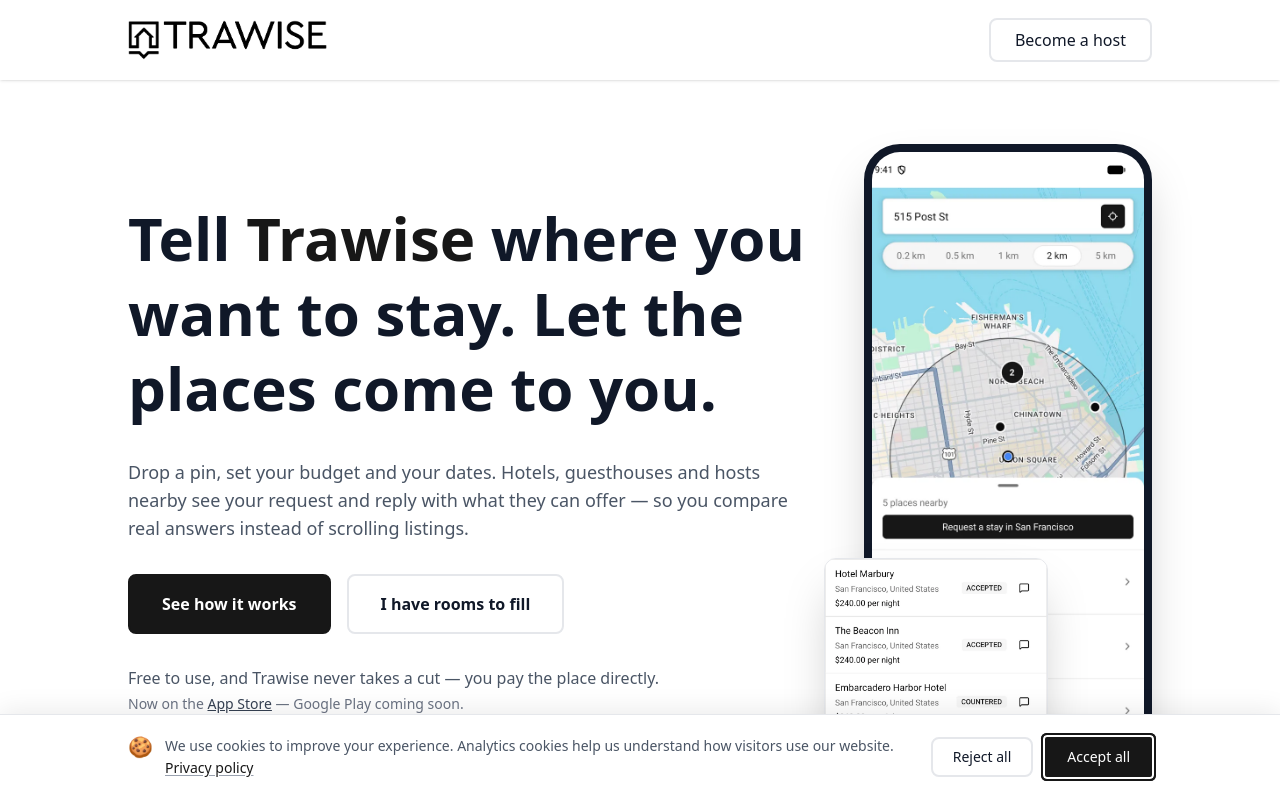
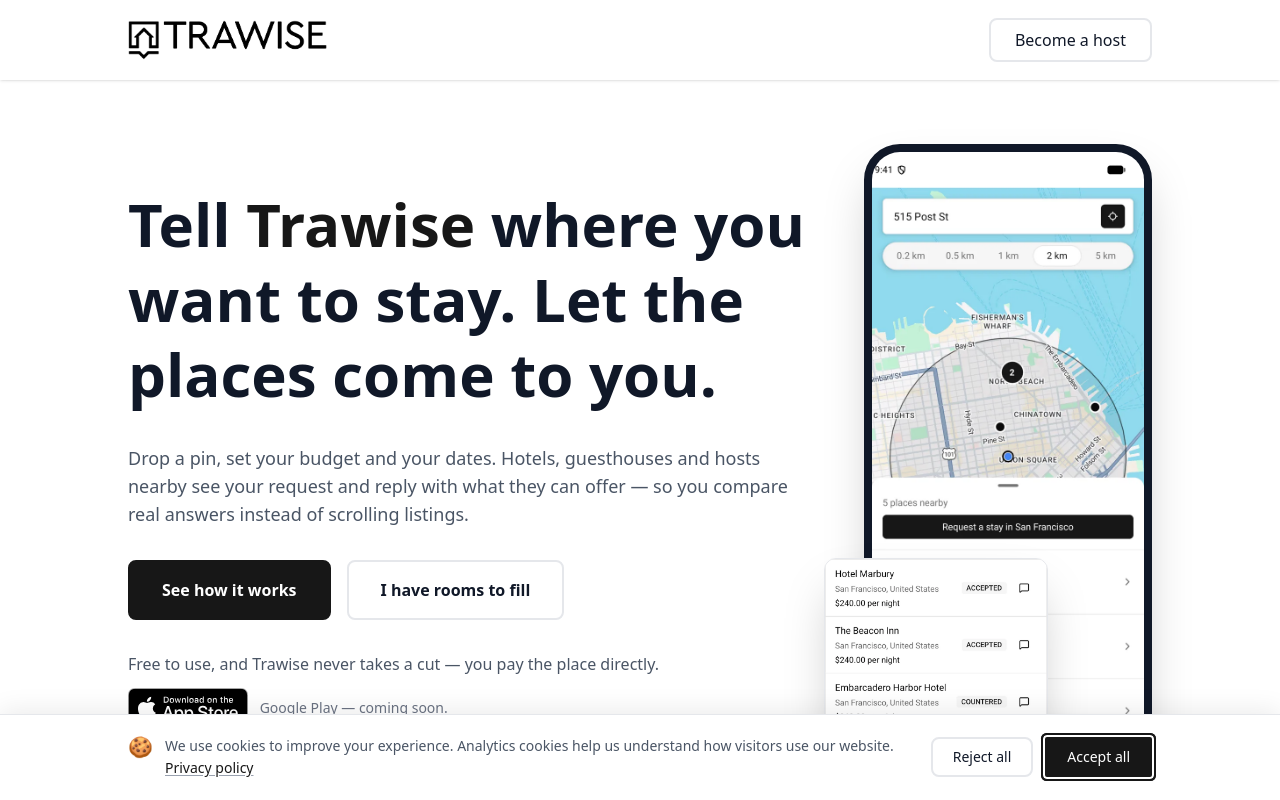
Before and after one commit to Trawise/Trawise.Landing, a React (Vite) app in the folder src/: page / in a window 1280 px wide. Shown: the top 800 px of the page. Built offline with nearby package versions, Linux system fonts and the light colour scheme.

Commit message:
Show the official App Store badge in the hero

```diff
--- a/src/src/components/hero.tsx
+++ b/src/src/components/hero.tsx
@@ -87,26 +87,31 @@
               </a>
             </div>
 
-            <div className="space-y-1">
+            <div className="space-y-3">
               <p className="text-base text-gray-600">{t("hero.free")}</p>
-              {/* Said plainly rather than shown as a store badge: Google Play
-                  isn't live yet, and a badge needs its own artwork to match. */}
-              <p className="text-sm text-gray-500">
-                <Trans
-                  i18nKey="hero.storeNote"
-                  components={{
-                    appStore: (
+              <div className="flex flex-wrap items-center gap-3">
                 <a
                   href={APP_STORE_URL}
                   target="_blank"
                   rel="noopener noreferrer"
-                        className="text-gray-700 underline hover:text-gray-900"
-                      />
-                    ),
-                  }}
+                  className="rounded-lg focus:outline-none focus:ring-2 focus:ring-offset-2 focus:ring-brand-600"
+                >
+                  <img
+                    src="/app-store-badge.svg"
+                    alt={t("hero.appStoreAlt")}
+                    width={135}
+                    height={40}
+                    loading="lazy"
+                    decoding="async"
+                    className="h-10 w-auto"
                   />
                   <span className="sr-only"> ({t("opensInNewTab")})</span>
-              </p>
+                </a>
+                {/* Said plainly rather than shown as a store badge: Google
+                    Play isn't live yet, so there's no listing for one to
+                    link to. */}
+                <p className="text-sm text-gray-500">{t("hero.storeNote")}</p>
+              </div>
             </div>
           </div>
 
--- a/src/src/i18n/locales/en.json
+++ b/src/src/i18n/locales/en.json
@@ -15,7 +15,8 @@
     "free": "Free to use, and Trawise never takes a cut — you pay the place directly.",
     "seeHowItWorks": "See how it works",
     "hostCta": "I have rooms to fill",
-    "storeNote": "Now on the <appStore>App Store</appStore> — Google Play coming soon.",
+    "appStoreAlt": "Download on the App Store",
+    "storeNote": "Google Play — coming soon.",
     "mapAlt": "The Trawise app showing a map of San Francisco with five places within two kilometres of a dropped pin, listed underneath",
     "offerAlt": "Three replies to one request — two places accepted at $240 a night, a third countered at $268"
   },
--- a/src/src/i18n/locales/es.json
+++ b/src/src/i18n/locales/es.json
@@ -15,7 +15,8 @@
     "free": "Gratis, y Trawise nunca se lleva una comisión: pagas directamente al alojamiento.",
     "seeHowItWorks": "Ver cómo funciona",
     "hostCta": "Tengo habitaciones que llenar",
-    "storeNote": "Ya disponible en <appStore>App Store</appStore>; Google Play, muy pronto.",
+    "appStoreAlt": "Descárgala en App Store",
+    "storeNote": "Google Play, muy pronto.",
     "mapAlt": "La aplicación de Trawise con un mapa de San Francisco y cinco alojamientos a menos de dos kilómetros del punto elegido, listados debajo",
     "offerAlt": "Tres respuestas a una misma solicitud: dos alojamientos aceptaron 240 $ por noche y un tercero contraofertó 268 $"
   },
--- a/src/src/i18n/locales/it.json
+++ b/src/src/i18n/locales/it.json
@@ -15,7 +15,8 @@
     "free": "Gratis, e Trawise non trattiene alcuna commissione: paghi direttamente la struttura.",
     "seeHowItWorks": "Scopri come funziona",
     "hostCta": "Ho camere da riempire",
-    "storeNote": "Già su <appStore>App Store</appStore> — Google Play in arrivo.",
+    "appStoreAlt": "Scaricala su App Store",
+    "storeNote": "Google Play in arrivo.",
     "mapAlt": "L'app Trawise con una mappa di San Francisco e cinque strutture entro due chilometri dal segnaposto, elencate sotto",
     "offerAlt": "Tre risposte alla stessa richiesta: due strutture hanno accettato 240 $ a notte, una terza ha proposto 268 $"
   },
--- a/src/src/i18n/locales/sv.json
+++ b/src/src/i18n/locales/sv.json
@@ -15,7 +15,8 @@
     "free": "Gratis att använda, och Trawise tar aldrig någon andel — du betalar boendet direkt.",
     "seeHowItWorks": "Se hur det fungerar",
     "hostCta": "Jag har rum att fylla",
-    "storeNote": "Nu på <appStore>App Store</appStore> — Google Play kommer snart.",
+    "appStoreAlt": "Ladda ner från App Store",
+    "storeNote": "Google Play kommer snart.",
     "mapAlt": "Trawise-appen med en karta över San Francisco och fem boenden inom två kilometer från den utsatta nålen, listade under",
     "offerAlt": "Tre svar på samma förfrågan – två boenden accepterade 240 $ per natt, ett tredje lade ett motbud på 268 $"
   },
```
Also changed, not shown: src/public/app-store-badge.svg (added). Lines whose indentation alone changed are shown as unchanged.
